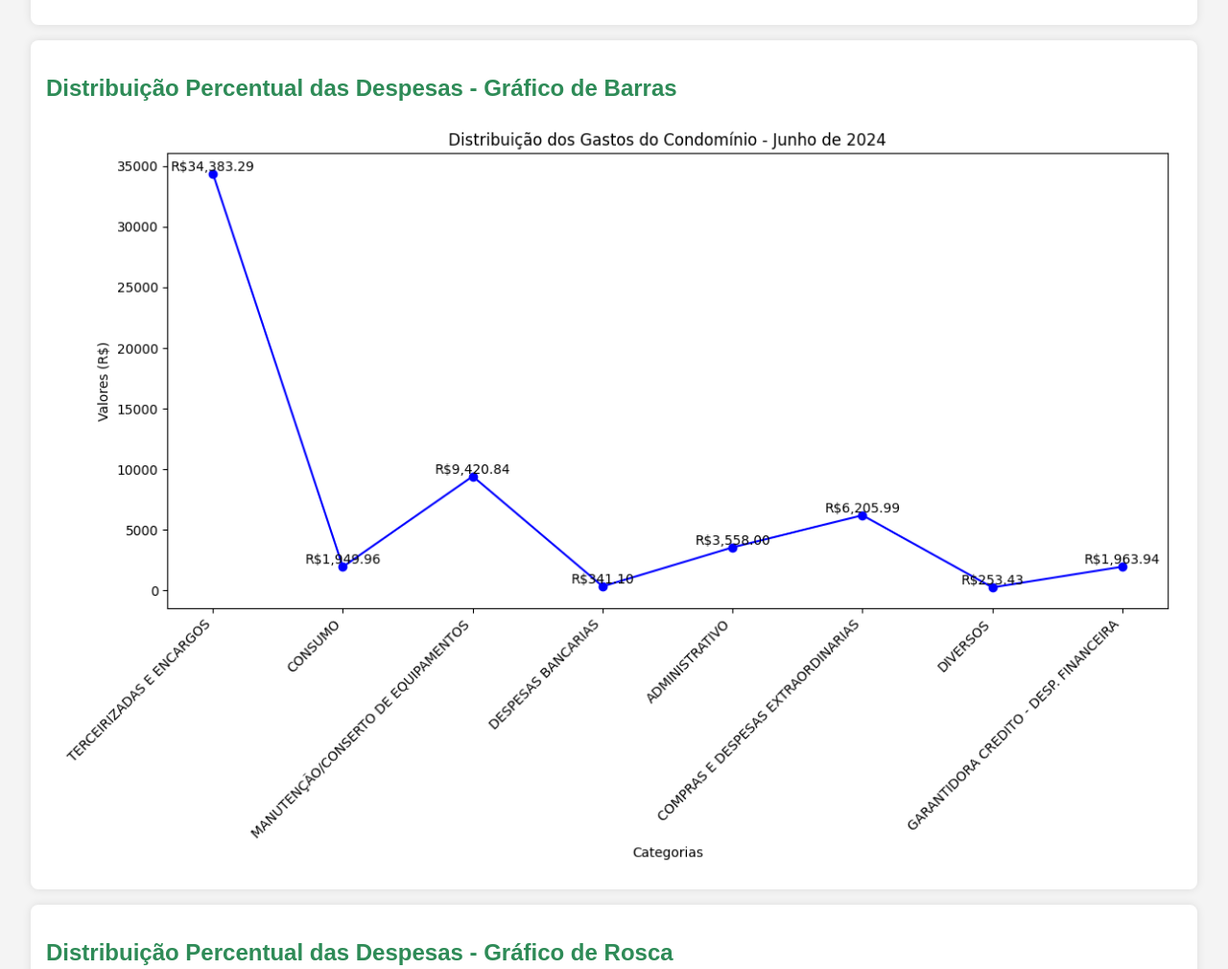
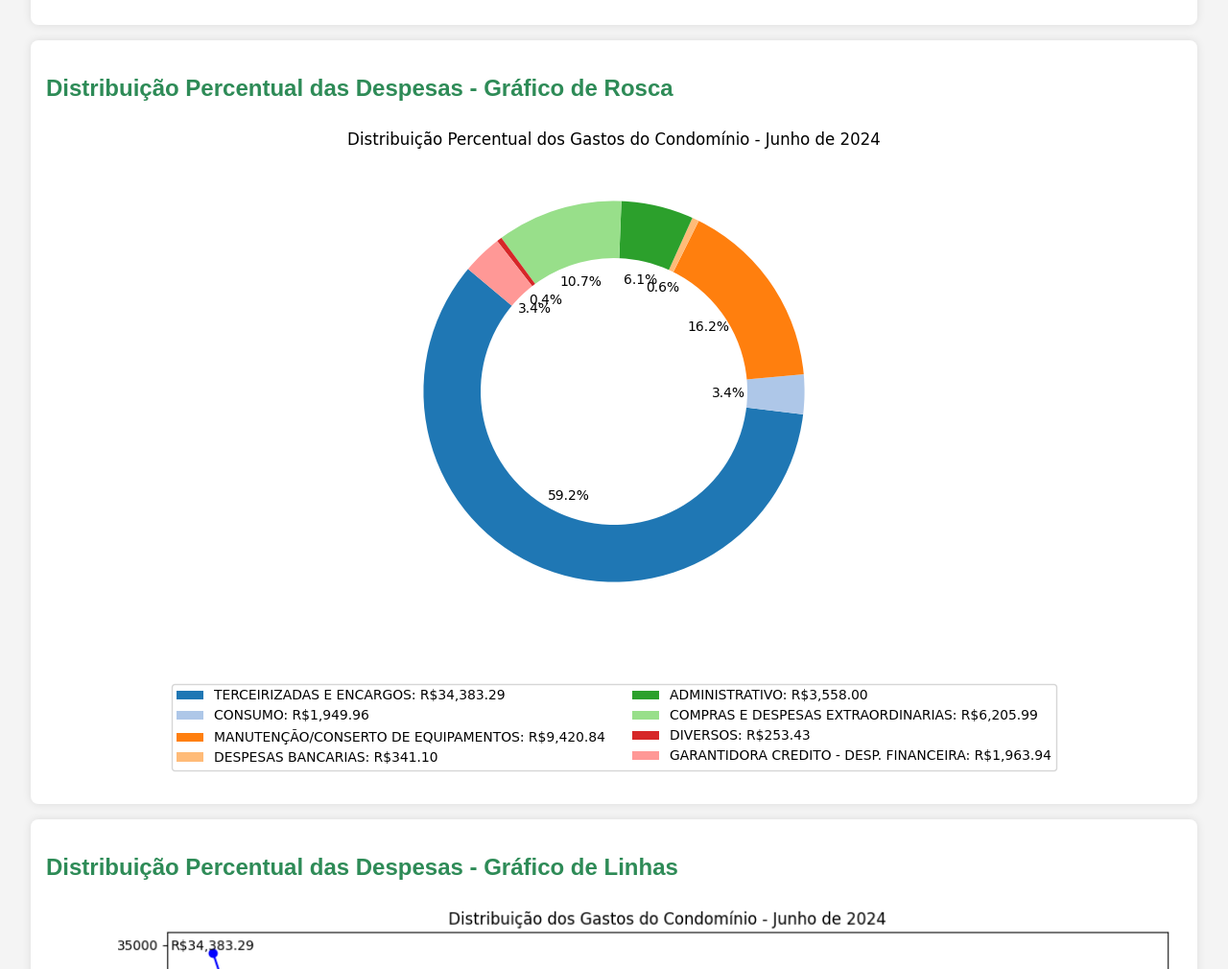
Before and after one commit to jprtecnico/demonstrativosgastospfh.github.io, a plain HTML site: page index.html in a window 1280 px wide. Shown: the part 2600-3610 px from the top of the page at 96% size. Drawn offline with Linux system fonts and the light colour scheme.

Commit message:
update grafico linha

```diff
--- a/index.html
+++ b/index.html
@@ -26,13 +26,14 @@
             <img src="barras_06_2024.png" alt="Distribuição Percentual das Despesas Gráfico de Barras">
         </section>
         <section>
-            <h2>Distribuição Percentual das Despesas - Gráfico de Barras</h2>
+            <h2>Distribuição Percentual das Despesas - Gráfico de Rosca</h2>
+            <img src="rosca_06_2024.png" alt="Distribuição Percentual das Despesas Gráfico de Rosca">
+        </section>
+        <section>
+            <h2>Distribuição Percentual das Despesas - Gráfico de Linhas</h2>
             <img src="linha_06_2024.png" alt="Distribuição Percentual das Despesas Gráfico de Linhas">
         </section>
-        <section>
-            <h2>Distribuição Percentual das Despesas - Gráfico de Rosca</h2>
-            <img src="linha_06_2024.png" alt="Distribuição Percentual das Despesas Gráfico de Rosca">
-        </section>
+
     </main>
     <footer>
         <p>&copy; 2024 Demonstrativos de Gastos do PFH</p>
```
